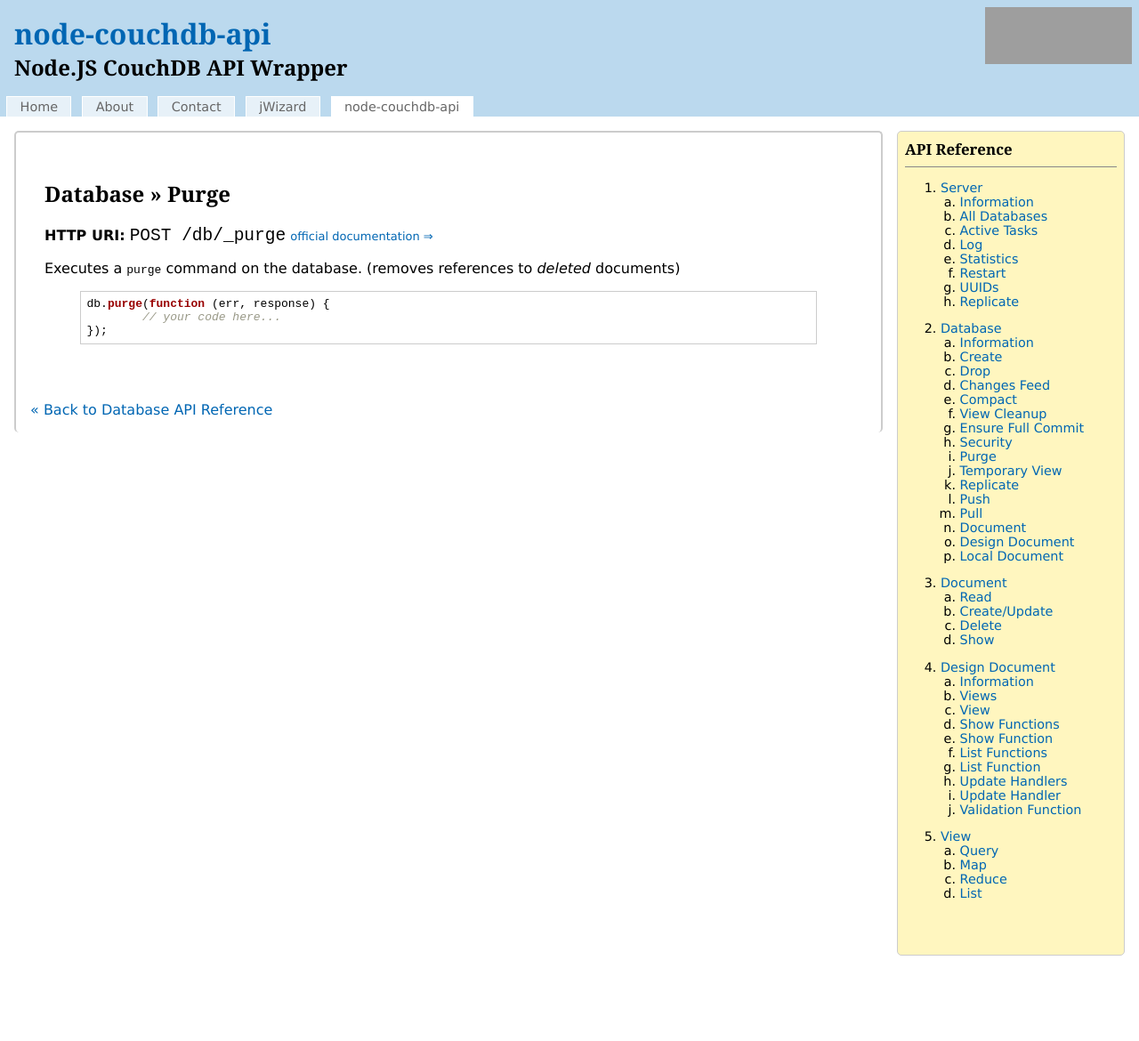
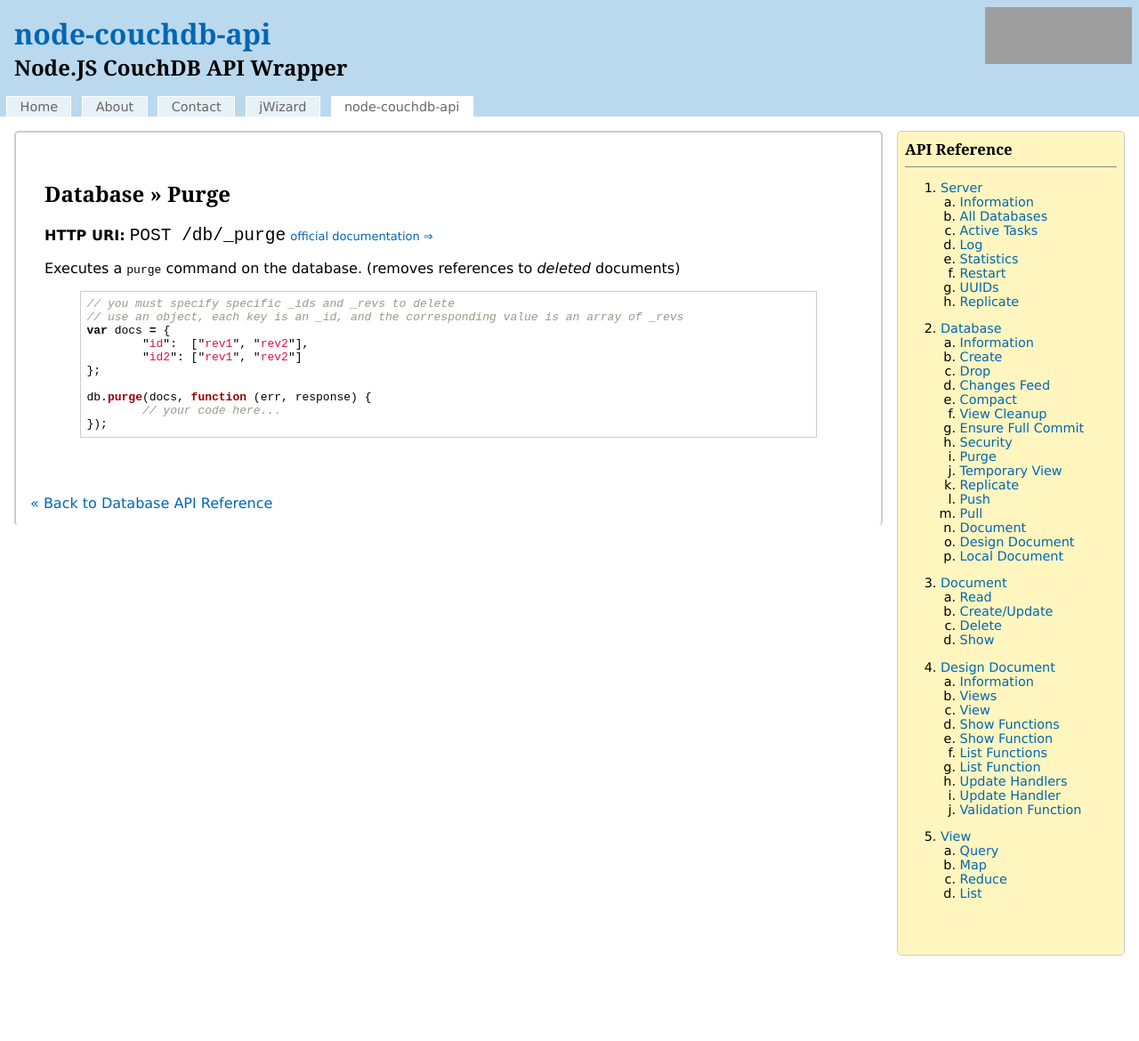
Before and after one commit to dominicbarnes/node-couchdb-api, a Jekyll site: the page built from _posts/2011-02-09-purge.html, in a window 1280 px wide. Shown: the whole page at 89% size. Built offline with Jekyll 4.4.1, drawn with Linux system fonts in a browser that asks for light colours; Markdown is read by kramdown in place of the engine named in the settings; grey boxes are pictures that could not be loaded.

Commit message:
Document API changes, Purge API fixes

```diff
--- a/_posts/2011-02-09-purge.html
+++ b/_posts/2011-02-09-purge.html
@@ -11,7 +11,14 @@
 <p>Executes a <code>purge</code> command on the database. (removes references to <i>deleted</i> documents)</p>
 
 {% highlight javascript %}
-db.purge(function (err, response) {
+// you must specify specific _ids and _revs to delete
+// use an object, each key is an _id, and the corresponding value is an array of _revs
+var docs = {
+	"id":  ["rev1", "rev2"],
+	"id2": ["rev1", "rev2"]
+};
+
+db.purge(docs, function (err, response) {
 	// your code here...
 });
 {% endhighlight %}
--- a/_posts/2011-02-20-document.html
+++ b/_posts/2011-02-20-document.html
@@ -14,6 +14,10 @@
 
 // if you are creating a new document (without an _id specified)
 var doc = db.doc();
+
+// if you want to initialize your document's body, pass an object (with or without _id specified)
+var doc = db.doc({ _id: "some-id", foo: "bar" });
+var doc = db.doc({ foo: "bar" });
 {% endhighlight %}
 
 <p><a href="/node-couchdb-api/api/document.html">Document API Documentation</a></p>
```
